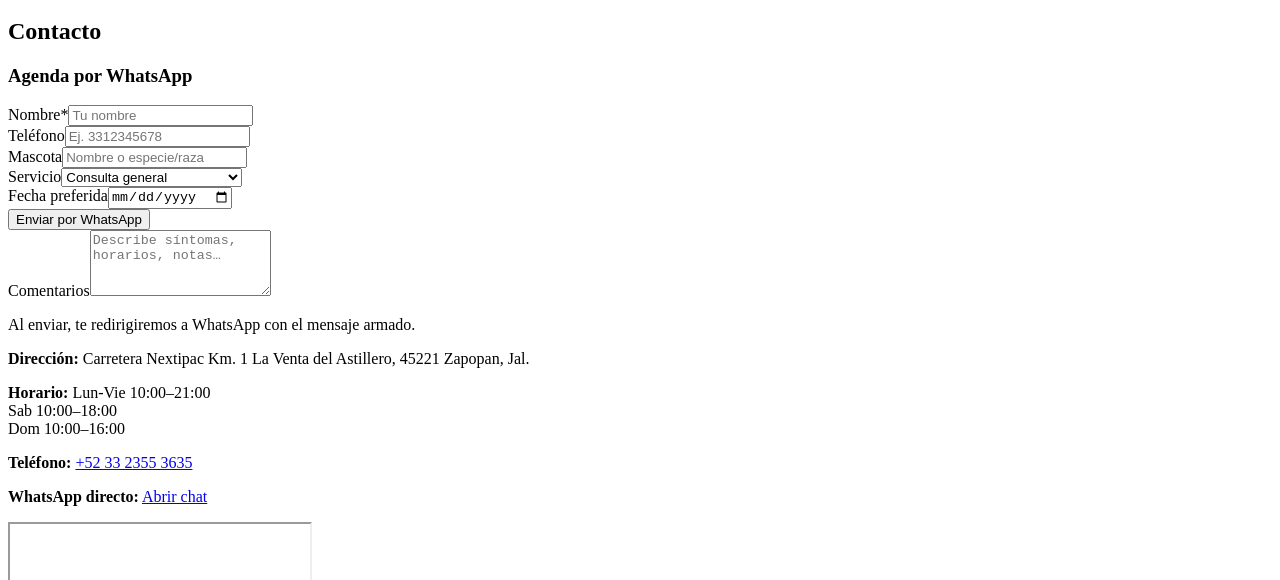
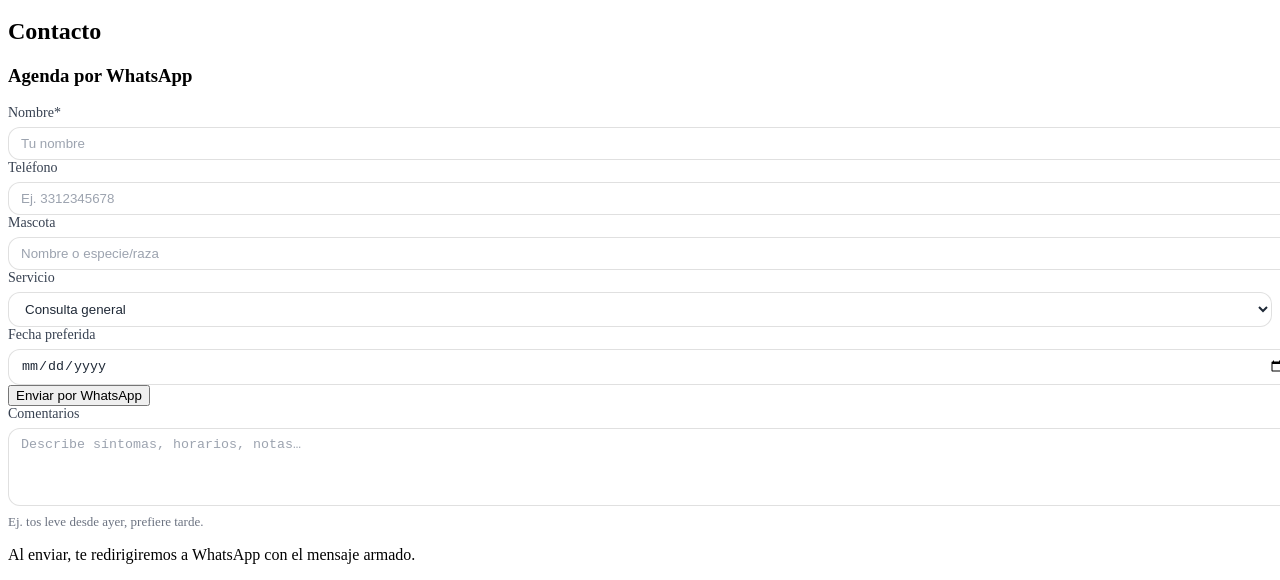
Before and after one commit to Abetar/central-pet-web, a Next.js app: page / in a window 1280 px wide. Shown: the part 1475-2055 px from the top of the page. Built offline with nearby package versions, Linux system fonts and the light colour scheme; grey boxes are pictures that could not be loaded.

Commit message:
Update page.tsx

```diff
--- a/app/page.tsx
+++ b/app/page.tsx
@@ -95,34 +95,28 @@ function WhatsAppForm({ waNumber }: { waNumber: string }) {
       mensaje,
     });
     const url = `https://wa.me/${waNumber}?text=${text}`;
-    window.location.href = url; // o window.open(url, "_blank")
+    window.location.href = url;
   };
 
   return (
-    <form onSubmit={onSubmit} className="space-y-4">
+    <form onSubmit={onSubmit} className="form space-y-4">
       <div className="grid md:grid-cols-2 gap-4">
         <div>
-          <label className="block text-sm font-medium text-on-light">
-            Nombre*
-          </label>
+          <label>Nombre*</label>
           <input
             required
             type="text"
             value={nombre}
             onChange={(e) => setNombre(e.target.value)}
-            className="w-full rounded-xl border px-3 py-2 outline-none focus:ring-2 focus:ring-[var(--color-primary)]"
             placeholder="Tu nombre"
           />
         </div>
         <div>
-          <label className="block text-sm font-medium text-on-light">
-            Teléfono
-          </label>
+          <label>Teléfono</label>
           <input
             type="tel"
             value={telefono}
             onChange={(e) => setTelefono(e.target.value)}
-            className="w-full rounded-xl border px-3 py-2 outline-none focus:ring-2 focus:ring-[var(--color-primary)]"
             placeholder="Ej. 3312345678"
           />
         </div>
@@ -130,25 +124,19 @@ function WhatsAppForm({ waNumber }: { waNumber: string }) {
 
       <div className="grid md:grid-cols-2 gap-4">
         <div>
-          <label className="block text-sm font-medium text-on-light">
-            Mascota
-          </label>
+          <label>Mascota</label>
           <input
             type="text"
             value={mascota}
             onChange={(e) => setMascota(e.target.value)}
-            className="w-full rounded-xl border px-3 py-2 outline-none focus:ring-2 focus:ring-[var(--color-primary)]"
             placeholder="Nombre o especie/raza"
           />
         </div>
         <div>
-          <label className="block text-sm font-medium text-on-light">
-            Servicio
-          </label>
+          <label>Servicio</label>
           <select
             value={servicio}
             onChange={(e) => setServicio(e.target.value)}
-            className="w-full rounded-xl border px-3 py-2 outline-none bg-white focus:ring-2 focus:ring-[var(--color-primary)]"
           >
             <option>Consulta general</option>
             <option>Vacunas y desparasitación</option>
@@ -162,14 +150,11 @@ function WhatsAppForm({ waNumber }: { waNumber: string }) {
 
       <div className="grid md:grid-cols-2 gap-4">
         <div>
-          <label className="block text-sm font-medium text-on-light">
-            Fecha preferida
-          </label>
+          <label>Fecha preferida</label>
           <input
             type="date"
             value={fecha}
             onChange={(e) => setFecha(e.target.value)}
-            className="w-full rounded-xl border px-3 py-2 outline-none focus:ring-2 focus:ring-[var(--color-primary)]"
           />
         </div>
         <div className="flex items-end">
@@ -180,20 +165,19 @@ function WhatsAppForm({ waNumber }: { waNumber: string }) {
       </div>
 
       <div>
-        <label className="block text-sm font-medium text-on-light">
-          Comentarios
-        </label>
+        <label>Comentarios</label>
         <textarea
           value={mensaje}
           onChange={(e) => setMensaje(e.target.value)}
           rows={4}
-          className="w-full rounded-xl border px-3 py-2 outline-none focus:ring-2 focus:ring-[var(--color-primary)]"
           placeholder="Describe síntomas, horarios, notas…"
         />
+        <p className="help">Ej. tos leve desde ayer, prefiere tarde.</p>
       </div>
     </form>
   );
 }
+
 
 export default function Page() {
   const whatsappUrl = `https://wa.me/${INFO.whatsapp}?text=${encodeURIComponent(
```
